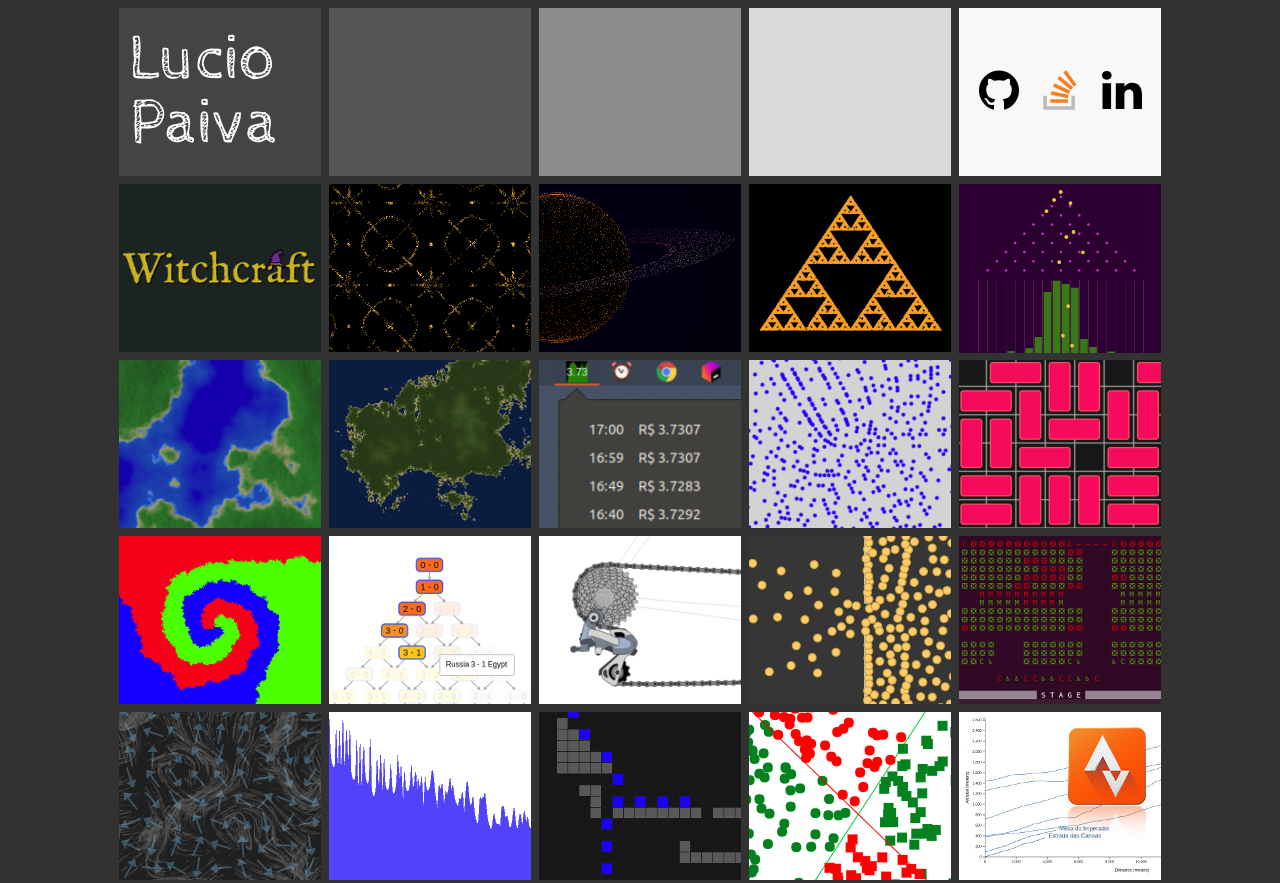
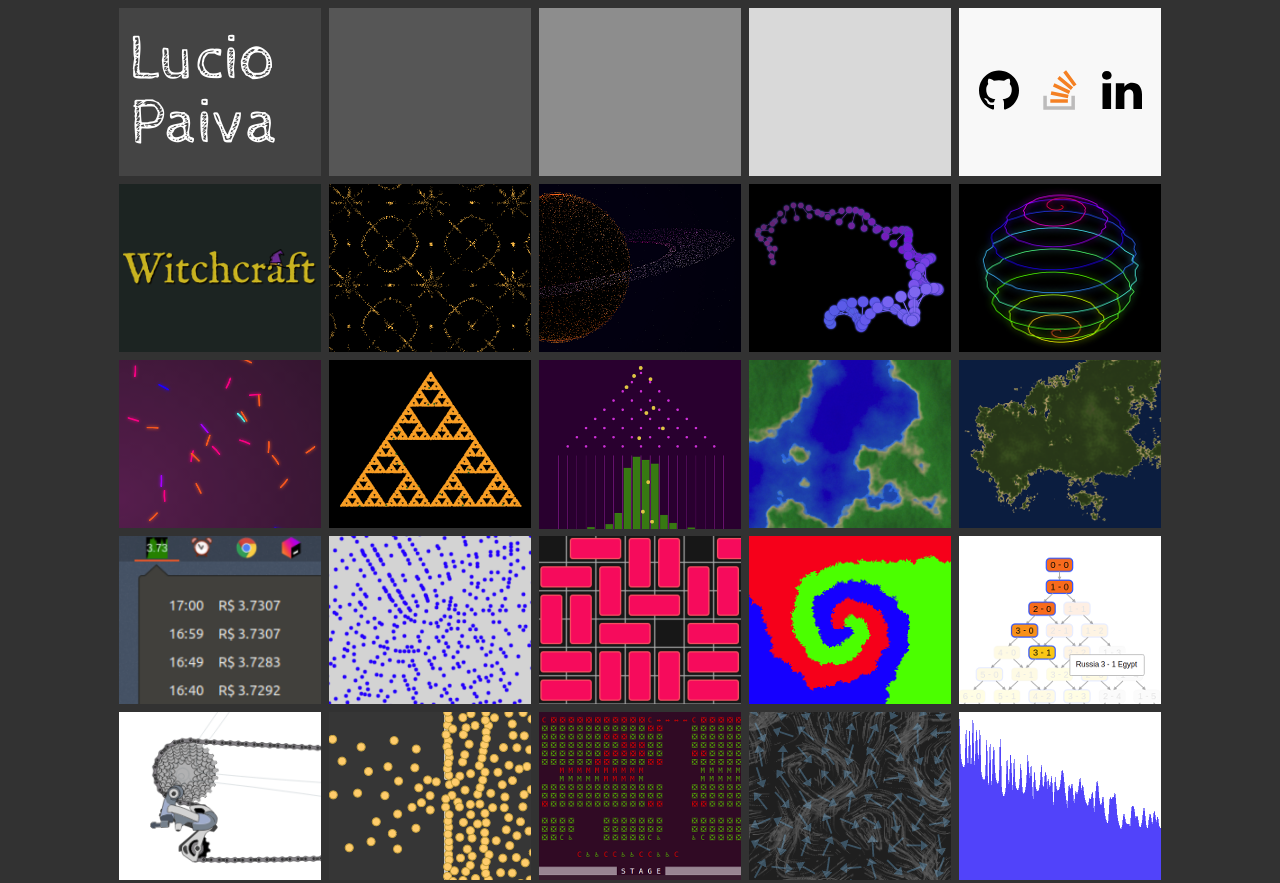
Before and after one commit to luciopaiva/luciopaiva.github.io, a plain HTML site: page index.html in a window 1280 px wide. Shown: the top 883 px of the page. Drawn offline with Linux system fonts and the light colour scheme.

Commit message:
Add projects Helix, Spiral Globe and Fireflies

```diff
--- a/index.html
+++ b/index.html
@@ -330,7 +330,40 @@
             </div>
             <div class="back">
                 <h1>Globe</h1>
-                <p>A 3D planet manually rendered with dots. Include rings and a satellite :-)</p>
+                <p>A 3D planet manually rendered on a 2D canvas with dots. Include rings and a satellite :-)</p>
+            </div>
+        </div>
+    </a>
+    <a href="//luciopaiva.com/helix" target="_blank" class="tile">
+        <div class="card">
+            <div class="front">
+                <img src="img/helix.png" alt="Helix">
+            </div>
+            <div class="back">
+                <h1>Helix</h1>
+                <p>Playing with a manually 3D-rendered dancing DNA helix on a 2D canvas.</p>
+            </div>
+        </div>
+    </a>
+    <a href="//luciopaiva.com/spiral-globe" target="_blank" class="tile">
+        <div class="card">
+            <div class="front">
+                <img src="img/spiral-globe.png" alt="Spiral globe">
+            </div>
+            <div class="back">
+                <h1>Spiral globe</h1>
+                <p>Playing with 2D canvas and shadow blur.</p>
+            </div>
+        </div>
+    </a>
+    <a href="//luciopaiva.com/fireflies" target="_blank" class="tile">
+        <div class="card">
+            <div class="front">
+                <img src="img/fireflies.png" alt="Fireflies">
+            </div>
+            <div class="back">
+                <h1>Fireflies</h1>
+                <p>Playing with 2D canvas and shadow blur.</p>
             </div>
         </div>
     </a>
```
Also changed, not shown: img/fireflies.png (added), img/helix.png (added), img/spiral-globe.png (added).
